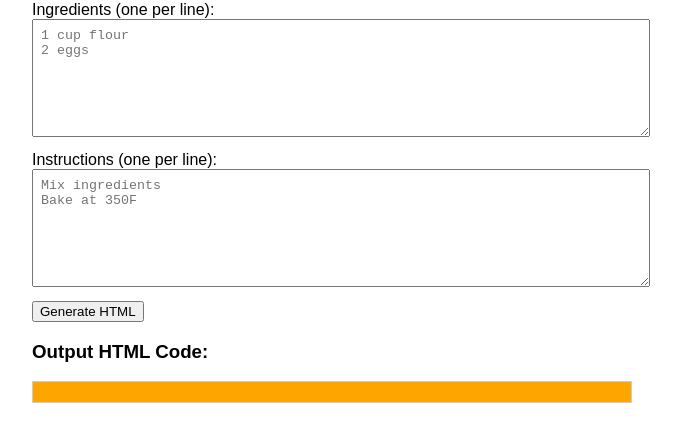
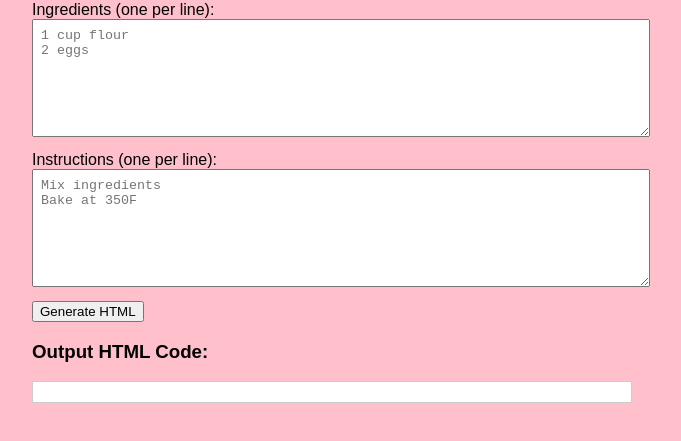
Before and after one commit to BrambleBDune/Bramble, a plain HTML site: page index.html in a window 1280 px wide. Shown: the part 119-560 px from the top of the page, without its empty margins (308-989 px from the left). Drawn offline with Linux system fonts and the light colour scheme.

Commit message:
Update index.html

```diff
--- a/index.html
+++ b/index.html
@@ -5,10 +5,10 @@
   <meta name="viewport" content="width=device-width, initial-scale=1.0">
   <title>Recipe to HTML Generator</title>
   <style>
-    body { font-family: sans-serif; max-width: 600px; margin: 20px auto; padding: 20px; }
+    body { font-family: sans-serif; max-width: 600px; margin: 20px auto; padding: 20px; background: pink}
     input, textarea { width: 100%; margin-bottom: 10px; padding: 8px; }
     textarea { height: 100px; }
-    pre { background: orange; padding: 10px; border: 1px solid #ccc; white-space: pre-wrap; }
+    pre { background: white; padding: 10px; border: 1px solid #ccc; white-space: pre-wrap; }
   </style>
 </head>
 <body>
```
